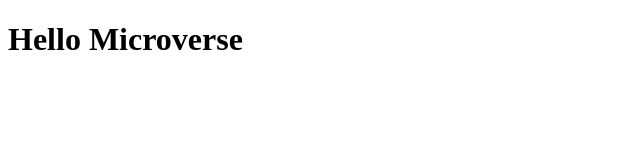
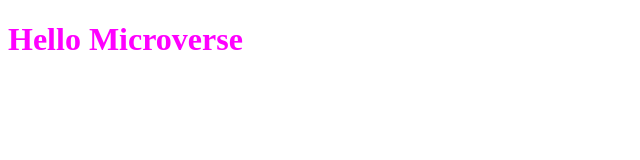
Before and after one commit to sibabalwemosia24/Hello_Microverse, a website: page index.html in a window 1280 px wide. Shown: the whole page, without its empty margins (0-640 px from the left). Drawn offline with Linux system fonts and the light colour scheme.

Commit message:
created a css file

```diff
--- a/index.html
+++ b/index.html
@@ -4,6 +4,7 @@
     <meta charset="UTF-8">
     <meta http-equiv="X-UA-Compatible" content="IE=edge">
     <meta name="viewport" content="width=device-width, initial-scale=1.0">
+    <link rel="stylesheet" href="styles.css">
     <title>Document</title>
 </head>
 <body>
--- /dev/null
+++ b/styles.css
@@ -0,0 +1,3 @@
+h1 {
+    color: fuchsia;
+}
```
